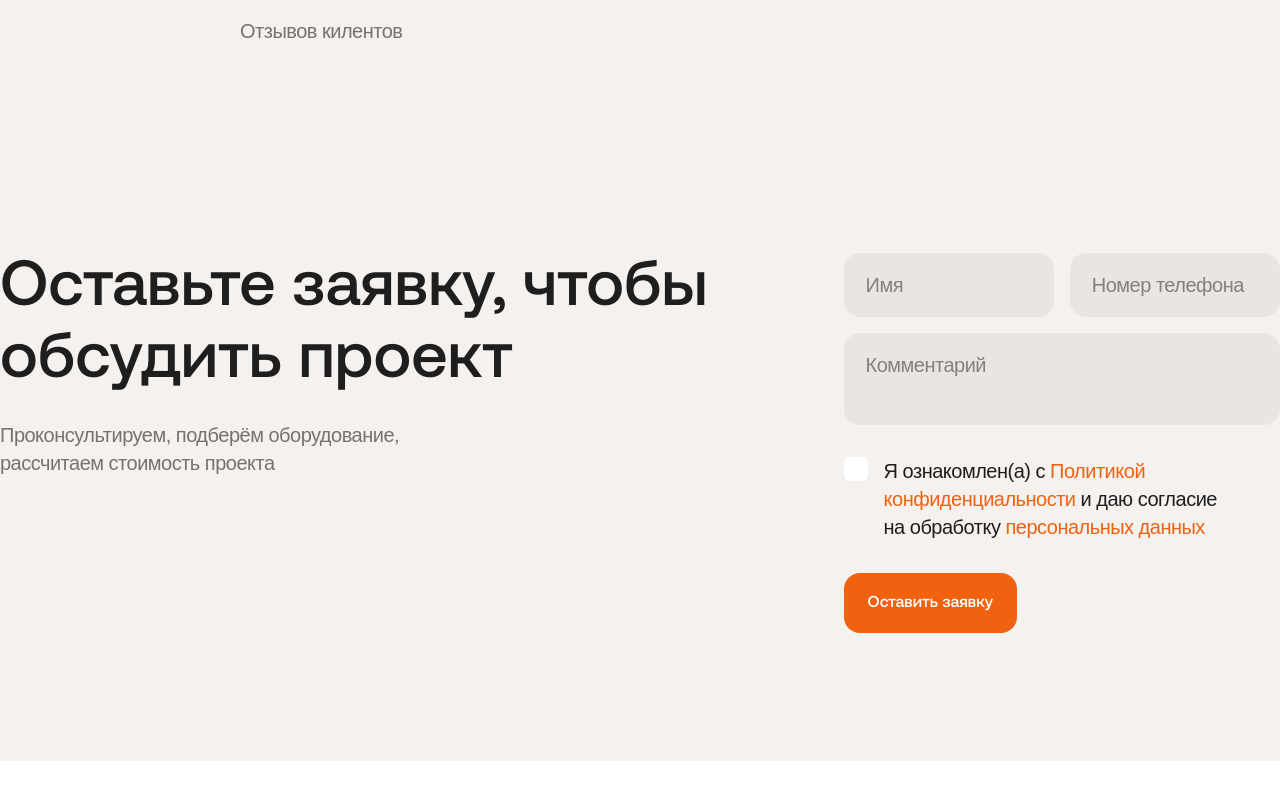
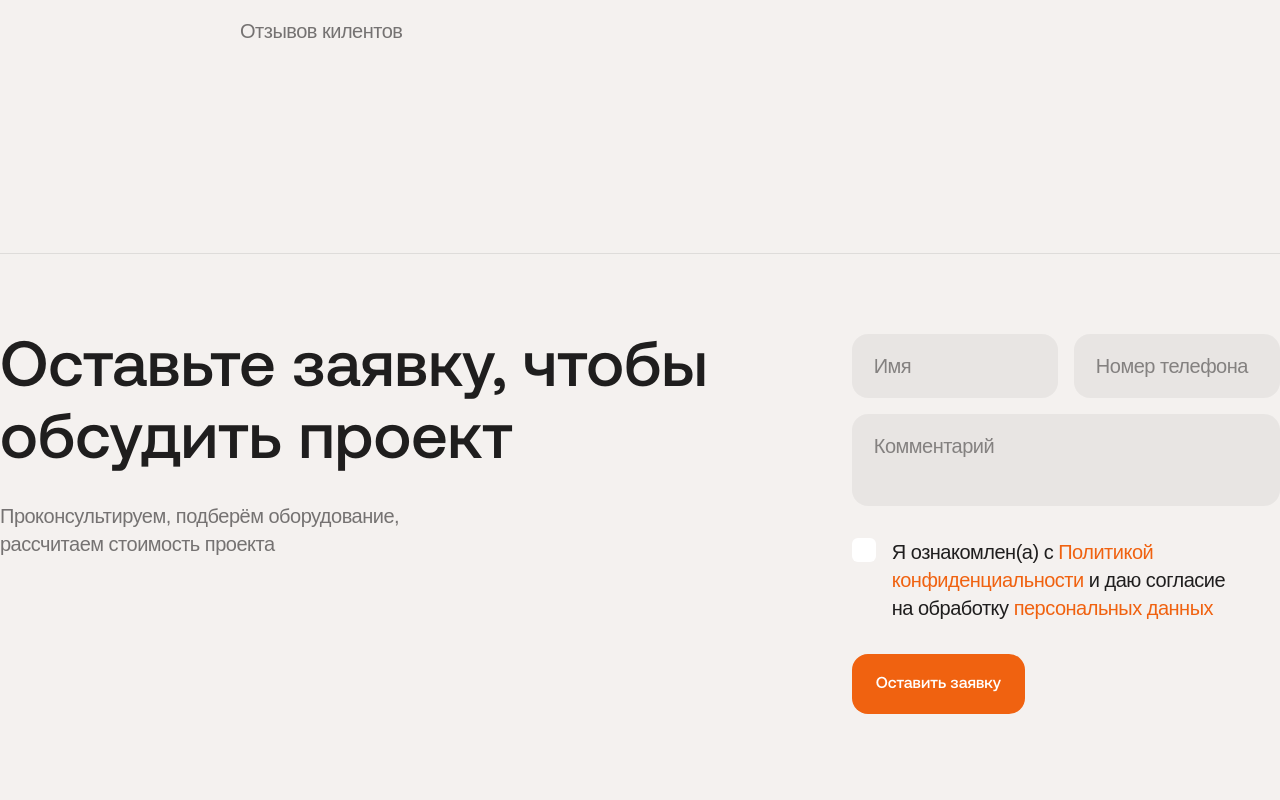
Before and after one commit to kinnaamf/art-klimat-vue, a Vue app: page / in a window 1280 px wide. Shown: the part 10241-11041 px from the top of the page. Before the commit the page ends 11002 px from the top, so only its background shows below. Built offline with nearby package versions, Linux system fonts and the light colour scheme; a web font is replaced by a local one.

Commit message:
feat: add contacts section

```diff
--- a/src/components/sections/ContactSection.vue
+++ b/src/components/sections/ContactSection.vue
@@ -4,7 +4,7 @@ import AppForm from "@/components/AppForm.vue";
 </script>
 
 <template>
-  <div class="flex">
+  <div class="flex justify-between gap-6 border-t border-t-darkgray/10 pt-20">
     <div class="space-y-6">
       <h2 class="h1">
         Оставьте заявку, чтобы обсудить проект
```
